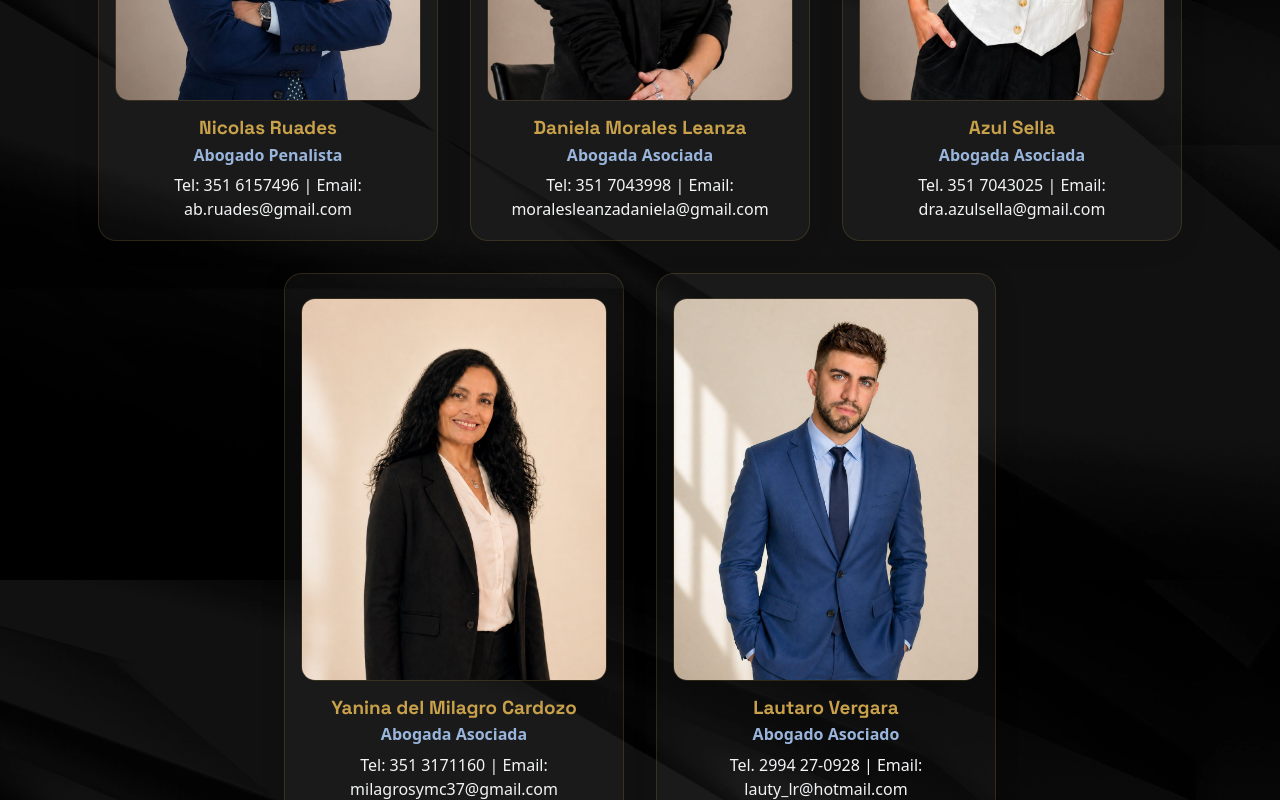
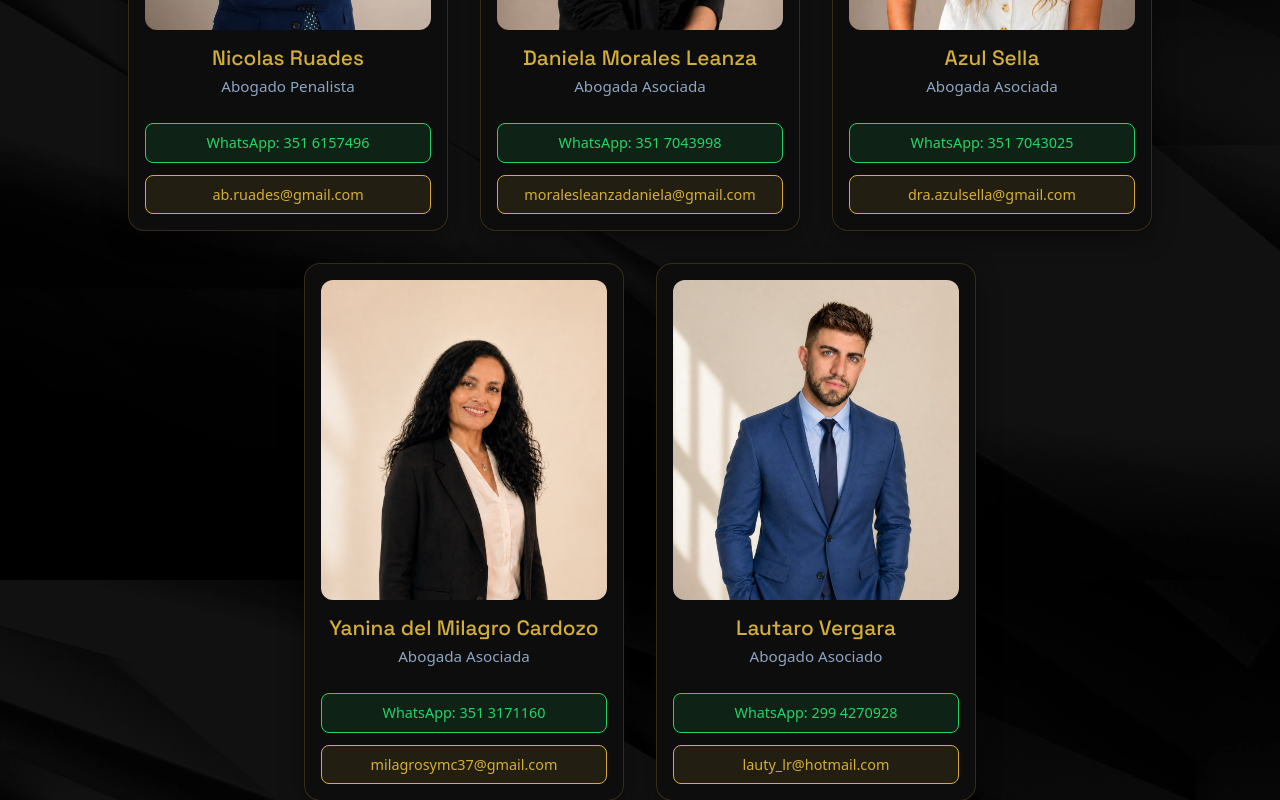
Before and after one commit to ruadesbackup/nicoruades, a React app in the folder frontend/: page /nosotros in a window 1280 px wide. Shown: the part 1020-1820 px from the top of the page. Built offline with nearby package versions, Linux system fonts and the light colour scheme; no server answers; the HTML template or start-up script is replaced by a standard one.

Commit message:
nosotros mejorado

```diff
--- a/frontend/src/features/about/pages/AboutPage.css
+++ b/frontend/src/features/about/pages/AboutPage.css
@@ -56,3 +56,118 @@
   justify-content: center;
   margin-top: 2.5rem;
 }
+
+/* Contenedor de los botones de contacto */
+.contact-actions {
+  display: flex;
+  flex-direction: column; /* Apila WhatsApp arriba y Email abajo */
+  gap: 12px;              /* Espacio entre botones */
+  width: 100%;
+  margin-top: 15px;
+}
+
+/* Estilo para los enlaces (botones) */
+.contact-actions a {
+  display: block;
+  text-decoration: none;
+  font-size: 0.9rem;
+  padding: 8px 12px;
+  border-radius: 8px;
+  transition: all 0.3s ease;
+
+  /* CLAVE: Evita que el texto rompa la tarjeta */
+  white-space: normal;    /* Permite que el texto salte de línea */
+  word-break: break-all;  /* Rompe el mail si es muy largo (ej. moralesleanzadaniela@...) */
+  text-align: center;
+}
+
+/* Colores específicos para que se vean como botones */
+.btn-whatsapp {
+  background-color: rgba(37, 211, 102, 0.1); /* Verde suave de fondo */
+  border: 1px solid #25D366;
+  color: #25D366 !important;
+}
+
+.btn-email {
+  background-color: rgba(212, 175, 55, 0.1); /* Dorado suave de fondo */
+  border: 1px solid #D4AF37;
+  color: #D4AF37 !important;
+}
+
+/* Hover effects */
+.contact-actions a:hover {
+  filter: brightness(1.2);
+  transform: translateY(-2px);
+}
+
+/* =========================================
+   ESTILOS DE LA TARJETA (LAWYER CARD)
+   ========================================= */
+
+.lawyer-card {
+  background-color: #0d0d0d; /* Fondo bien oscuro para resaltar la foto */
+  border: 1px solid rgba(212, 175, 55, 0.2); /* Borde dorado muy sutil */
+  border-radius: 16px;
+  padding: 16px; /* Espacio interno para que la foto no toque el borde */
+  width: 100%;
+  max-width: 320px; /* Ancho fijo para mantener la proporción de la imagen original */
+  display: flex;
+  flex-direction: column;
+  align-items: center;
+  box-shadow: 0 8px 24px rgba(0, 0, 0, 0.4);
+  box-sizing: border-box; /* Clave: evita que el padding deforme el ancho */
+  transition: transform 0.3s ease, border-color 0.3s ease;
+}
+
+/* Efecto hover elegante cuando pasás el mouse */
+.lawyer-card:hover {
+  transform: translateY(-5px);
+  border-color: rgba(212, 175, 55, 0.6);
+}
+
+/* =========================================
+   IMAGEN DEL ABOGADO
+   ========================================= */
+
+.lawyer-card img {
+  width: 100%;
+  height: 320px; /* Alto fijo para que todas las fotos queden alineadas */
+  object-fit: cover; /* Recorta la foto proporcionalmente sin aplastarla */
+  object-position: top; /* Enfoca la cara de la persona */
+  border-radius: 12px;
+  margin-bottom: 1rem;
+}
+
+/* =========================================
+   TIPOGRAFÍA DE LA TARJETA
+   ========================================= */
+
+.lawyer-card h3 {
+  color: #D4AF37; /* Dorado característico */
+  font-size: 1.3rem;
+  margin: 0 0 4px 0;
+  text-align: center;
+}
+
+.lawyer-card p {
+  color: #8da4c4; /* Ese tono azul/grisáceo que usaste para el puesto */
+  font-size: 0.95rem;
+  margin: 0 0 10px 0;
+  font-weight: 500;
+  text-align: center;
+}
+
+/* =========================================
+   RESPONSIVE (MOBILE)
+   ========================================= */
+@media (max-width: 768px) {
+  .about-team-grid {
+    flex-direction: column;
+    align-items: center;
+  }
+
+  .lawyer-card {
+    max-width: 100%; /* En celular ocupa todo el ancho disponible */
+    margin-bottom: 1rem;
+  }
+}
--- a/frontend/src/features/about/pages/AboutPage.jsx
+++ b/frontend/src/features/about/pages/AboutPage.jsx
@@ -16,26 +16,32 @@ const LAWYERS = [
     role: 'Abogado Penalista',
     image: nicolasRuadesImg,
     imageAlt: 'Retrato de Nicolas Ruades, abogado penalista',
-    description:
-      'Tel: 351 6157496 | Email: ab.ruades@gmail.com',
+    phone: '351 6157496',
+    email: 'ab.ruades@gmail.com',
+    whatsappLink: 'https://wa.me/5493516157496',
+    mailtoLink: 'mailto:ab.ruades@gmail.com',
   },
-   {
+  {
     id: 'daniela-morales-leanza',
     name: 'Daniela Morales Leanza',
     role: 'Abogada Asociada',
     image: danielaMoralesImg,
     imageAlt: 'Retrato de Daniela Morales Leanza, abogada asociada',
-    description:
-      'Tel: 351 7043998 | Email: moralesleanzadaniela@gmail.com',
+    phone: '351 7043998',
+    email: 'moralesleanzadaniela@gmail.com',
+    whatsappLink: 'https://wa.me/5493517043998',
+    mailtoLink: 'mailto:moralesleanzadaniela@gmail.com',
   },
-   {
+  {
     id: 'azul-sella',
     name: 'Azul Sella',
     role: 'Abogada Asociada',
     image: azulSellaImg,
     imageAlt: 'Retrato de Azul Sella, abogada asociada',
-    description:
-      'Tel. 351 7043025 | Email: dra.azulsella@gmail.com',
+    phone: '351 7043025',
+    email: 'dra.azulsella@gmail.com',
+    whatsappLink: 'https://wa.me/5493517043025',
+    mailtoLink: 'mailto:dra.azulsella@gmail.com',
   },
   {
     id: 'yanina-cardozo',
@@ -43,19 +49,23 @@ const LAWYERS = [
     role: 'Abogada Asociada',
     image: yaninaCardozoImg,
     imageAlt: 'Retrato de Yanina del Milagro Cardozo, abogada asociada',
-    description:
-      'Tel: 351 3171160 | Email: milagrosymc37@gmail.com',
+    phone: '351 3171160',
+    email: 'milagrosymc37@gmail.com',
+    whatsappLink: 'https://wa.me/5493513171160',
+    mailtoLink: 'mailto:milagrosymc37@gmail.com',
   },
-   {
+  {
     id: 'lautaro-vergara',
     name: 'Lautaro Vergara',
     role: 'Abogado Asociado',
     image: lautaroVergaraImg,
     imageAlt: 'Retrato de Lautaro Vergara, abogado asociado',
-    description:
-      ' Tel. 2994 27-0928 | Email: lauty_lr@hotmail.com',
+    phone: '299 4270928',
+    email: 'lauty_lr@hotmail.com',
+    whatsappLink: 'https://wa.me/5492994270928',
+    mailtoLink: 'mailto:lauty_lr@hotmail.com',
   },
-]
+];
 
 function AboutPage() {
   const legalServiceJsonLd = {
@@ -97,9 +107,33 @@ return (
       </section>
 
       <section className="about-team-grid" aria-label="Abogados del estudio">
-        {LAWYERS.map((lawyer) => (
-          <LawyerCard key={lawyer.id} {...lawyer} />
-        ))}
+       {LAWYERS.map((lawyer) => (
+  <div key={lawyer.id} className="lawyer-card">
+    <img src={lawyer.image} alt={lawyer.imageAlt} />
+    <h3>{lawyer.name}</h3>
+    <p>{lawyer.role}</p>
+
+    <div className="contact-actions">
+      {/* Enlace a WhatsApp */}
+      <a
+        href={lawyer.whatsappLink}
+        target="_blank"
+        rel="noopener noreferrer"
+        className="btn-whatsapp"
+      >
+        WhatsApp: {lawyer.phone}
+      </a>
+
+      {/* Enlace a Email */}
+      <a
+        href={lawyer.mailtoLink}
+        className="btn-email"
+      >
+        {lawyer.email}
+      </a>
+    </div>
+  </div>
+))}
       </section>
     </main>
   )
--- a/frontend/src/features/home/pages/HomePage.css
+++ b/frontend/src/features/home/pages/HomePage.css
@@ -1,32 +1,11 @@
-/* Mostrar solo en desktop o mobile */
-.desktop-only { display: block; }
-.mobile-only { display: none; }
-
-@media (max-width: 991px) {
-  .desktop-only { display: none !important; }
-  .mobile-only { display: block !important; }
-}
-
-@media (min-width: 992px) {
-  .hero-banner-carousel { display: none !important; }
-}
-
-/* Ajuste para evitar solapamiento y asegurar responsividad en hero-banner-carousel */
-.hero-banner-carousel {
-  margin-top: 0;
-  width: 100%;
-  z-index: 2;
-}
 /* --- VARIABLES Y RESET GLOBAL --- */
 html, body {
-  overflow-x: hidden; /* Evita el desplazamiento horizontal rebelde */
-  background-color: #111; /* Fondo oscuro por defecto */
+  overflow-x: hidden;
+  background-color: #111;
   color: #F3F4F6;
   margin: 0;
   padding: 0;
 }
-
-
 
 /* --- HERO FUSIONADO (PANTALLA COMPLETA) --- */
 .hero-banner-combo.fusion {
@@ -119,6 +98,29 @@ html, body {
   transform: translateY(-2px);
 }
 
+/* --- MEDIA QUERIES PARA MOBILE --- */
+@media (max-width: 767px) {
+  /* Ocultar imagen de fondo en mobile */
+  .hero-banner-bg {
+    display: none !important;
+  }
+
+  /* Contenido ocupa 100% y centrado en mobile */
+  .hero-content.left.fusion {
+    width: 96%;
+    max-width: 420px;
+    margin: 2.5rem 2%;
+    padding: 1.5rem 1rem;
+    display: flex;
+    flex-direction: column;
+    align-items: center;
+    justify-content: center;
+    text-align: center;
+    min-height: 320px;
+    box-sizing: border-box;
+  }
+}
+
 /* --- SECCIONES (QUIÉNES SOMOS, SERVICIOS, ETC) --- */
 .home-section {
   width: 100%;
@@ -168,7 +170,7 @@ html, body {
 /* La Imagen Principal */
 .who-image {
   width: 100%;
-  height: auto;
+  height: 600px;
   border-radius: 40px; /* Bordes MUY redondeados y elegantes */
   border: 1px solid rgba(214, 175, 55, 0.2); /* Borde dorado casi invisible */
   box-shadow: 0 20px 40px rgba(0,0,0,0.5); /* Sombra para profundidad */
--- a/frontend/src/features/home/pages/HomePage.jsx
+++ b/frontend/src/features/home/pages/HomePage.jsx
@@ -178,7 +178,7 @@ function HomePage() {
           {/* Imagen/carrusel de fondo SOLO DESKTOP */}
           <div className="hero-banner-bg">
             {carouselSlides.length > 0 ? (
-              <div id="homeCarouselDesktop" className="carousel slide desktop-only" data-bs-ride="carousel">
+              <div id="homeCarouselDesktop" className="carousel slide" data-bs-ride="carousel">
                 <div className="carousel-inner home-carousel-inner">
                   {carouselSlides.map((slide, index) => (
                     <article
@@ -219,7 +219,7 @@ function HomePage() {
                 ) : null}
               </div>
             ) : (
-              <div className="hero-banner-placeholder desktop-only">
+              <div className="hero-banner-placeholder">
                 <img src={tribunalesBg} alt="Banner legal" className="home-carousel-image" />
               </div>
             )}
@@ -235,63 +235,6 @@ function HomePage() {
             </p>
             <a href="#servicios" className="hero-cta-btn">Conocé nuestros servicios</a>
           </div>
-          {/* Carrusel mobile SOLO MOBILE */}
-          {carouselSlides.length > 0 && (
-            <div className="hero-banner-carousel mobile-only">
-              <div id="homeCarouselMobile" className="carousel slide" data-bs-ride="carousel">
-                <div className="carousel-indicators">
-                  {carouselSlides.map((slide, index) => (
-                    <button
-                      key={`mobile-${slide.carousel_id}`}
-                      type="button"
-                      data-bs-target="#homeCarouselMobile"
-                      data-bs-slide-to={index}
-                      className={index === 0 ? 'active' : ''}
-                      aria-current={index === 0 ? 'true' : undefined}
-                      aria-label={`Slide mobile ${index + 1}`}
-                    />
-                  ))}
-                </div>
-                <div className="carousel-inner home-carousel-inner">
-                  {carouselSlides.map((slide, index) => (
-                    <article
-                      key={`mobile-item-${slide.carousel_id}`}
-                      className={`carousel-item ${index === 0 ? 'active' : ''}`}
-                    >
-                      <img
-                        src={slide.imgMobileUrl}
-                        className="d-block w-100 home-carousel-image"
-                        alt={`Banner legal mobile ${index + 1}`}
-                        loading={index === 0 ? 'eager' : 'lazy'}
-                      />
-                    </article>
-                  ))}
-                </div>
-                {carouselSlides.length > 1 ? (
-                  <>
-                    <button
-                      className="carousel-control-prev"
-                      type="button"
-                      data-bs-target="#homeCarouselMobile"
-                      data-bs-slide="prev"
-                      aria-label="Slide anterior"
-                    >
-                      <span className="carousel-control-prev-icon" aria-hidden="true" />
-                    </button>
-                    <button
-                      className="carousel-control-next"
-                      type="button"
-                      data-bs-target="#homeCarouselMobile"
-                      data-bs-slide="next"
-                      aria-label="Slide siguiente"
-                    >
-                      <span className="carousel-control-next-icon" aria-hidden="true" />
-                    </button>
-                  </>
-                ) : null}
-              </div>
-            </div>
-          )}
         </section>
 
       {/* --- SECCIÓN QUIÉNES SOMOS RENOVADA (2 COLUMNAS) --- */}
```
Also changed, not shown: 2 other files (tests, documents, lock files or other folders).
